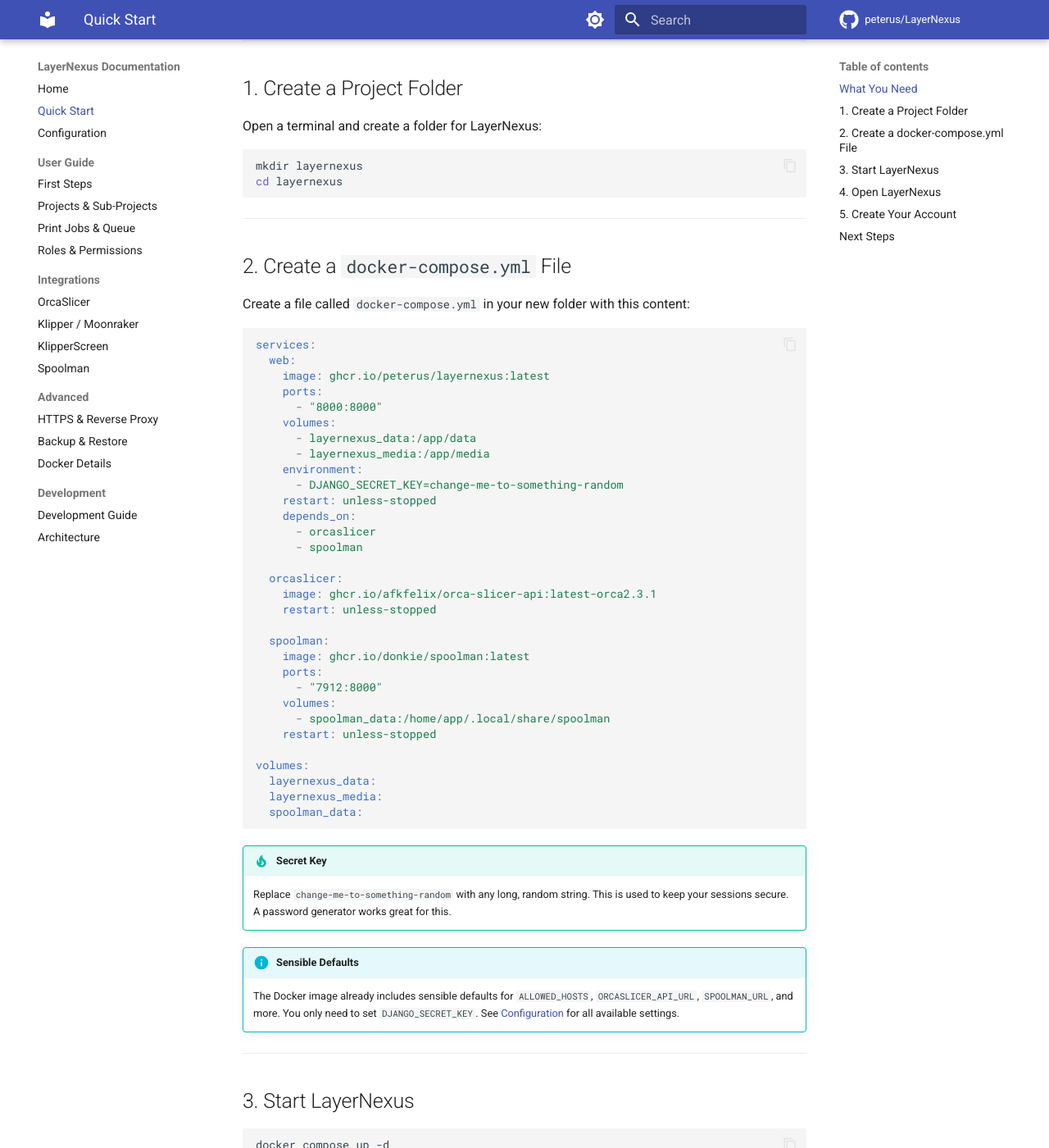
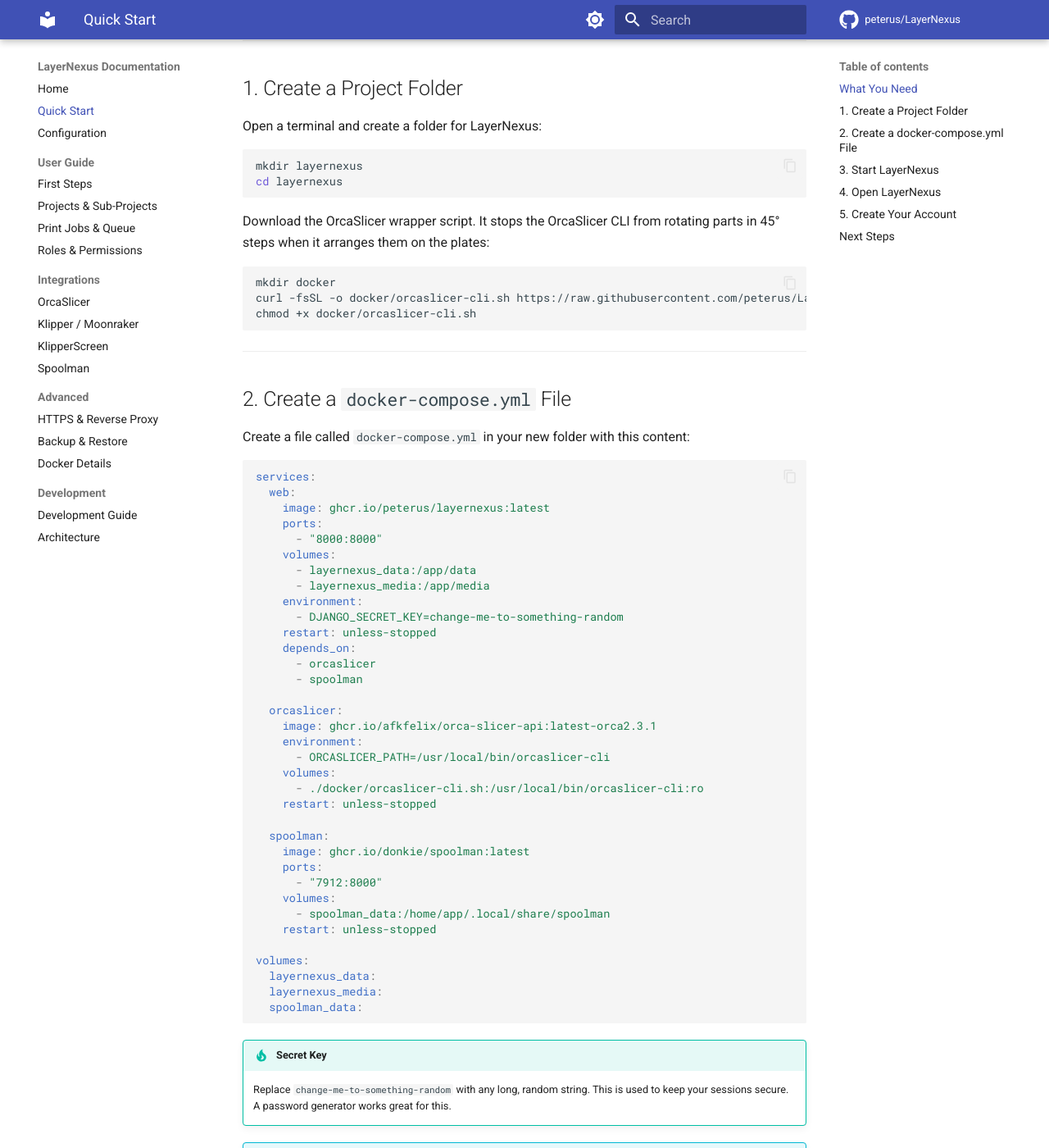
Before and after one commit to peterus/LayerNexus, an MkDocs documentation site: the page built from docs/quick-start.md, in a window 1280 px wide and 1400 px high, scrolled down 525 px. Shown: the whole window at 82% size. Built offline with MkDocs 1.6.1 and Material for MkDocs 9.7.7, drawn with Linux system fonts in a browser that asks for light colours; comment, search, counter and statistics services are not loaded.

Commit message:
docs(quick-start): add OrcaSlicer wrapper download and mount
Co-Authored-By: Claude Opus 5.5 <noreply@anthropic.com>

````diff
--- a/docs/quick-start.md
+++ b/docs/quick-start.md
@@ -21,6 +21,14 @@ Open a terminal and create a folder for LayerNexus:
 ```bash
 mkdir layernexus
 cd layernexus
+```
+
+Download the OrcaSlicer wrapper script. It stops the OrcaSlicer CLI from rotating parts in 45° steps when it arranges them on the plates:
+
+```bash
+mkdir docker
+curl -fsSL -o docker/orcaslicer-cli.sh https://raw.githubusercontent.com/peterus/LayerNexus/main/docker/orcaslicer-cli.sh
+chmod +x docker/orcaslicer-cli.sh
 ```
 
 ---
@@ -47,6 +55,10 @@ services:
 
   orcaslicer:
     image: ghcr.io/afkfelix/orca-slicer-api:latest-orca2.3.1
+    environment:
+      - ORCASLICER_PATH=/usr/local/bin/orcaslicer-cli
+    volumes:
+      - ./docker/orcaslicer-cli.sh:/usr/local/bin/orcaslicer-cli:ro
     restart: unless-stopped
 
   spoolman:
````
